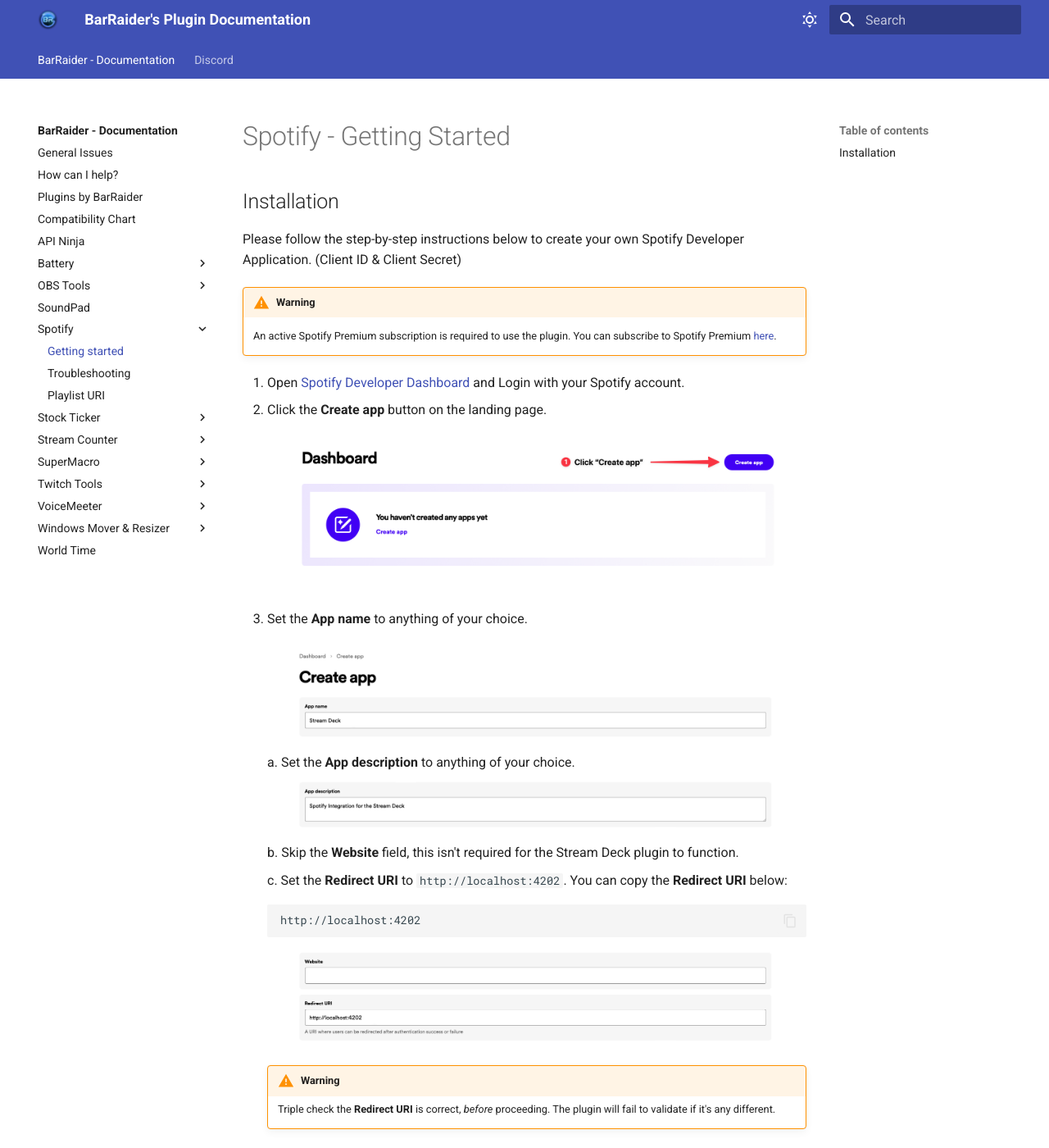
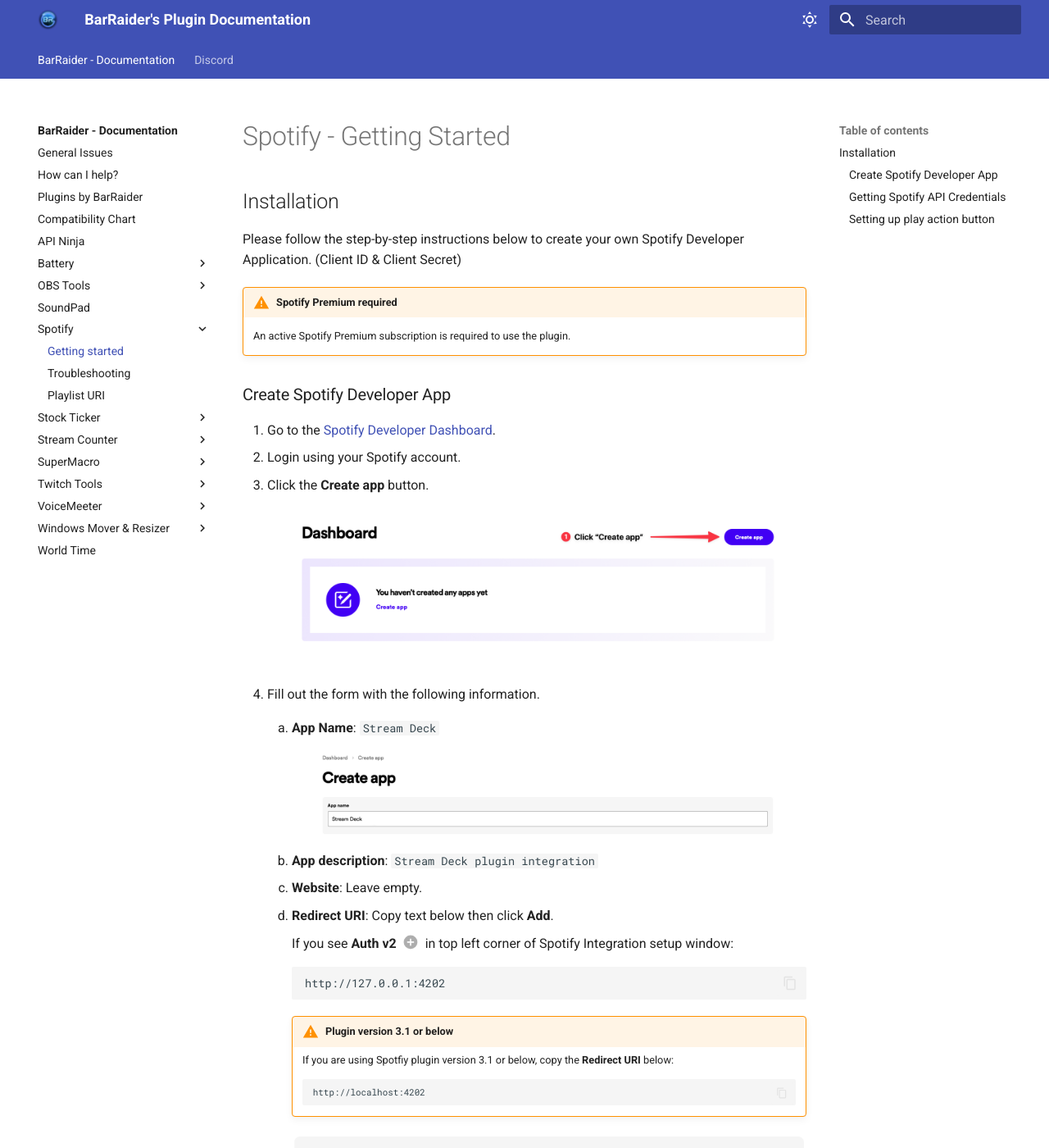
Before and after one commit to BarRaiders/barraiders.github.io, an MkDocs documentation site: the page built from docs/faqs/spotify/getting-started.md, in a window 1280 px wide and 1400 px high. Shown: the whole window at 82% size. Built offline with MkDocs 1.6.1 and Material for MkDocs 9.7.7, drawn with Linux system fonts in a browser that asks for light colours; comment, search, counter and statistics services are not loaded; some of the changed text lies outside the part shown.

Commit message:
Changes to wording and simplified language

````diff
--- a/base.yml
+++ b/base.yml
@@ -39,6 +39,7 @@
     # v9 specific options
     - content.code.copy  # copy-to-clipboard setting
     - navigation.footer
+    - navigation.instant.preview
   palette:
     # Palette toggle for light mode
     - media: "(prefers-color-scheme: light)"
--- a/docs/faqs/spotify/getting-started.md
+++ b/docs/faqs/spotify/getting-started.md
@@ -9,78 +9,91 @@
 ## Installation
 Please follow the step-by-step instructions below to create your own Spotify Developer Application. (Client ID & Client Secret)
 
-!!! warning
+!!! warning "Spotify Premium required"
 
-    An active Spotify Premium subscription is required to use the plugin. You can subscribe to Spotify Premium [here](https://www.spotify.com/uk/account/overview).
+    An active Spotify Premium subscription is required to use the plugin.
 
-1. Open [Spotify Developer Dashboard](https://developer.spotify.com/dashboard/) and Login with your Spotify account.
-2. Click the **Create app** button on the landing page.
+### Create Spotify Developer App
+1. Go to the [Spotify Developer Dashboard](https://developer.spotify.com/dashboard/ "Spotify developer dasboard").
+2. Login using your Spotify account.
+3. Click the **Create app** button.
 
-    ![Step 2](img/spotauth2.png)
+    ![Step 2](img/spotauth2.png "Click create app in top right corner")
 
-3. Set the **App name** to anything of your choice.
+4. Fill out the form with the following information.
 
-    ![Step 3](img/spotauth3.png)
+    1. **App Name**: `Stream Deck`
+        ![Step 3](img/spotauth3.png "Set app name to Stream Deck")
 
-    a. Set the **App description** to anything of your choice.
+    2. **App description**: `Stream Deck plugin integration`
 
-    ![Step 3a](img/spotauth3a.png)
+    3. **Website**: Leave empty.
 
-    b. Skip the **Website** field, this isn't required for the Stream Deck plugin to function.
+    4. **Redirect URI**: Copy text below then click **Add**.
 
-    c. Set the **Redirect URI** to `http://localhost:4202`. You can copy the **Redirect URI** below:
+        If you see **Auth v2** (1) in top left corner of Spotify Integration setup window:
+        { .annotate }
 
-    ```
-    http://localhost:4202
-    ```
+        1. ![Auth v2](img/spotifyAuthv2.png)
 
-    ![Step 3b and 3c](img/spotauth3bc.png)
+        ```
+        http://127.0.0.1:4202
+        ```
 
-    !!! warning
+        !!! warning annotate "Plugin version 3.1 or below"
 
-        Triple check the **Redirect URI** is correct, *before* proceeding. The plugin will fail to validate if it's any different.
+            If you are using Spotfiy plugin version 3.1 or below, copy the **Redirect URI** below:
+            ```
+            http://localhost:4202
+            ```
 
-    d.  Click the checkbox for **Web API**
+        ![Step 3b and 3c](img/spotauth3bc.png "Setting redirect URI to http://127.0.0.1:4202")
 
+    5. Check the checkbox for **Web API**.
 
-    ![Step d](img/spotapichoice.png)
+        ![Step d](img/spotapichoice.png "Enable Web API Checkbox")
 
-4. Click the checkbox to agree to Spotify's Developer Terms of Service and Design Guidelines.
+5. Accept Spotify's **Terms and Conditions**.
 
-    ![Step 4](img/spotauth4.png)
+    ![Step 4](img/spotauth4.png "Accepting terms and conditions")
 
-5. Compare your app settings with ours below, **before** you click **Save** in a hurry, just to be sure the settings are correct.
+6. Compare your app settings with ours below, then click **Save**.
 
-    ![Step 5](img/spotauthoverview.png)
+    ![Step 5](img/spotauthoverview.png "Compare your settings the the ones in the image")
 
-    !!! success
+    ### Getting Spotify API Credentials
 
-        Yay, you've created an app! 👏 We now need to fetch the **Client ID** and **Client secret** the plugin is requesting.
+7. Click the **Settings** button in the application dasboard.
 
-6. Click the **Settings** button on the home/dashboard page.
+    ![Step 6](img/spothome.png "Button to press to enter application settings")
 
-    ![Step 6](img/spothome.png)
+8. Click **View client secret**.
 
-7. Click the **View client secret** hyperlink on the settings page.
+    ![Step 7](img/spotsettings.png "Displaying client secret")
 
-    ![Step 7](img/spotsettings.png)
+9. Copy the **Client ID** and **Client secret** and paste them inside of the Spotify Integration setup.
 
-8. Copy the **Client ID** and **Client secret** and paste them inside of the Spotify Integration setup.
+    ![Step 8](img/spotcredentials.png "Copy credentials shown in image")
 
-    ![Step 8](img/spotcredentials.png)
+    !!! danger "Do not share your Client Secret!"
 
-    !!! warning
+        Do not share your **Client secret**. If you accidentally share it, click **Rotate client secret** to generate a new one.
 
-        Do not share your **Client secret**. If you accidentally leak it, click **Rotate client secret** to generate a new one.
+    ### Setting up play action button
 
-9. Drag n' drop the **Play/Pause** action from the sidebar under the **Spotify [BarRaider]** category:
+10. Drag and drop the **Play/Pause** action from the sidebar under the **Spotify [BarRaider]** category.
 
-    ![Step 9](img/spotdevice.png)
+    ![Step 9](img/spotdevice.png "Dragging button and chosing device")
 
-10. Click **Play** in Spotify on your device, and **whilst its playing** click the **Reload devices** button.
+11. To populate the device list:
+    1. Start playing a song in the Spotify Application
+    2. Whilst a song is playing, click the **Reload devices** button.
+    3. Click the drowndown menu and select your device.
 
-11. Lastly, click the dropdown menu above **Reload devices**, select your device... and enjoy!
+    !!! warning "Play music in your Spotify App"
 
-    !!! note
+        Make sure you are playing music in your Spotify Application before hitting reload devices.
 
-        If you don't see your device listed, please refer to the **Device / playlist** section on the [troubleshooting](https://docs.barraider.com/faqs/spotify/troubleshooting/#the-device-dropdown-is-empty) page.
+    !!! question "My device list is still emtpy"
+
+        If you don't see your device listed, please refer to the **Device / playlist** section on the [troubleshooting](../troubleshooting/#the-device-dropdown-is-empty "Troubleshooting emtpy device dropdown list") page.
--- a/mkdocs.yml
+++ b/mkdocs.yml
@@ -76,5 +76,5 @@
       find what they're searching for. With your consent, you're helping us to
       make our documentation better.
 copyright: >
-  Copyright &copy; 2022-2023 BarRaider –
+  Copyright &copy; BarRaider –
   <a href="#__consent">Change cookie settings</a>
````
Also changed, not shown: docs/faqs/general/compatibility.md (+2 -2 lines), docs/faqs/spotify/troubleshooting.md (+36 -16 lines), docs/faqs/stock-ticker/getting-started.md (+1 -6 lines), docs/faqs/supermacro/actions.md (+2 -2 lines), docs/faqs/spotify/img/spotauth3bc.png, docs/faqs/spotify/img/spotauthoverview.png, docs/faqs/spotify/img/spotifyAuthv2.png (added), docs/faqs/spotify/img/spotifyRevokebtn.png (added).
